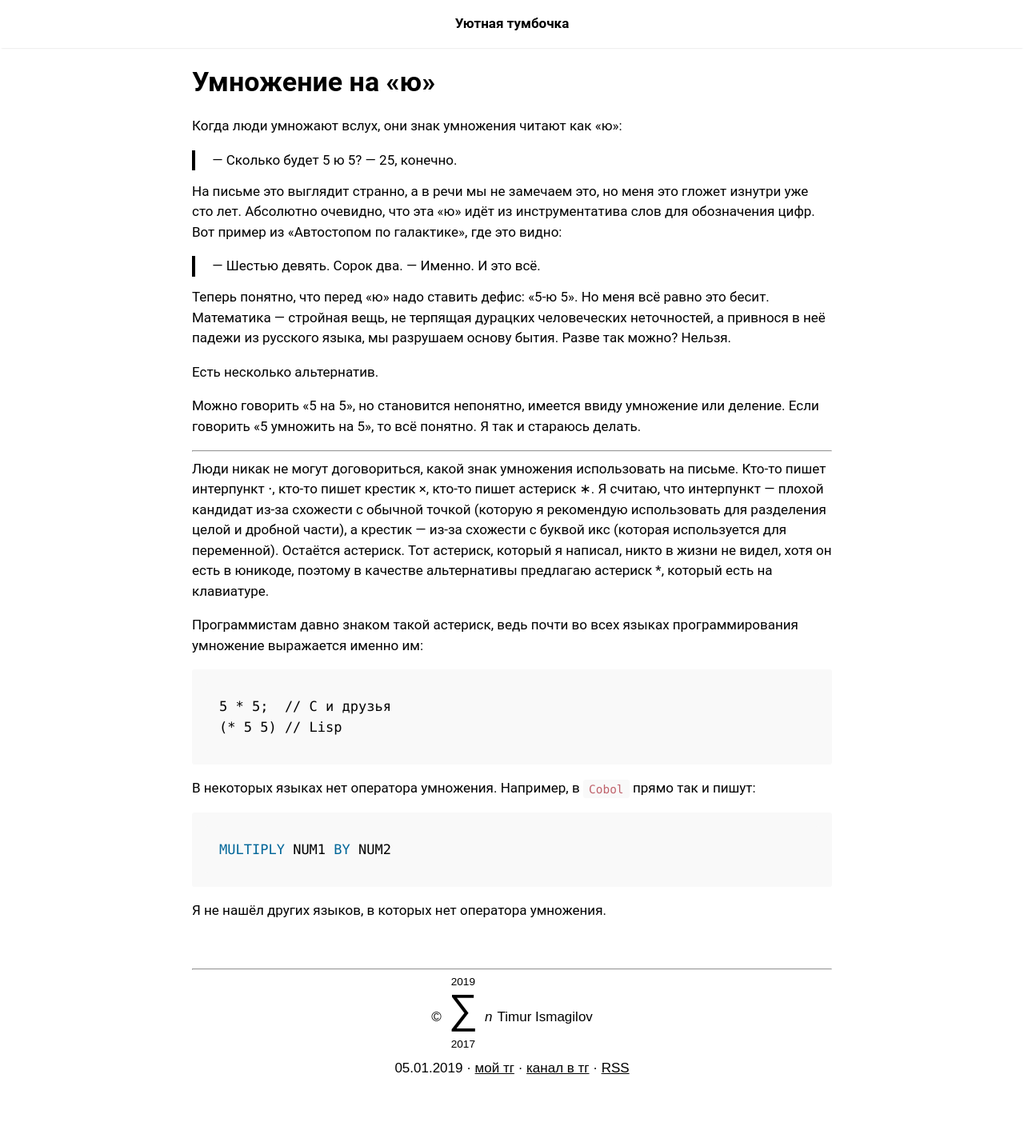
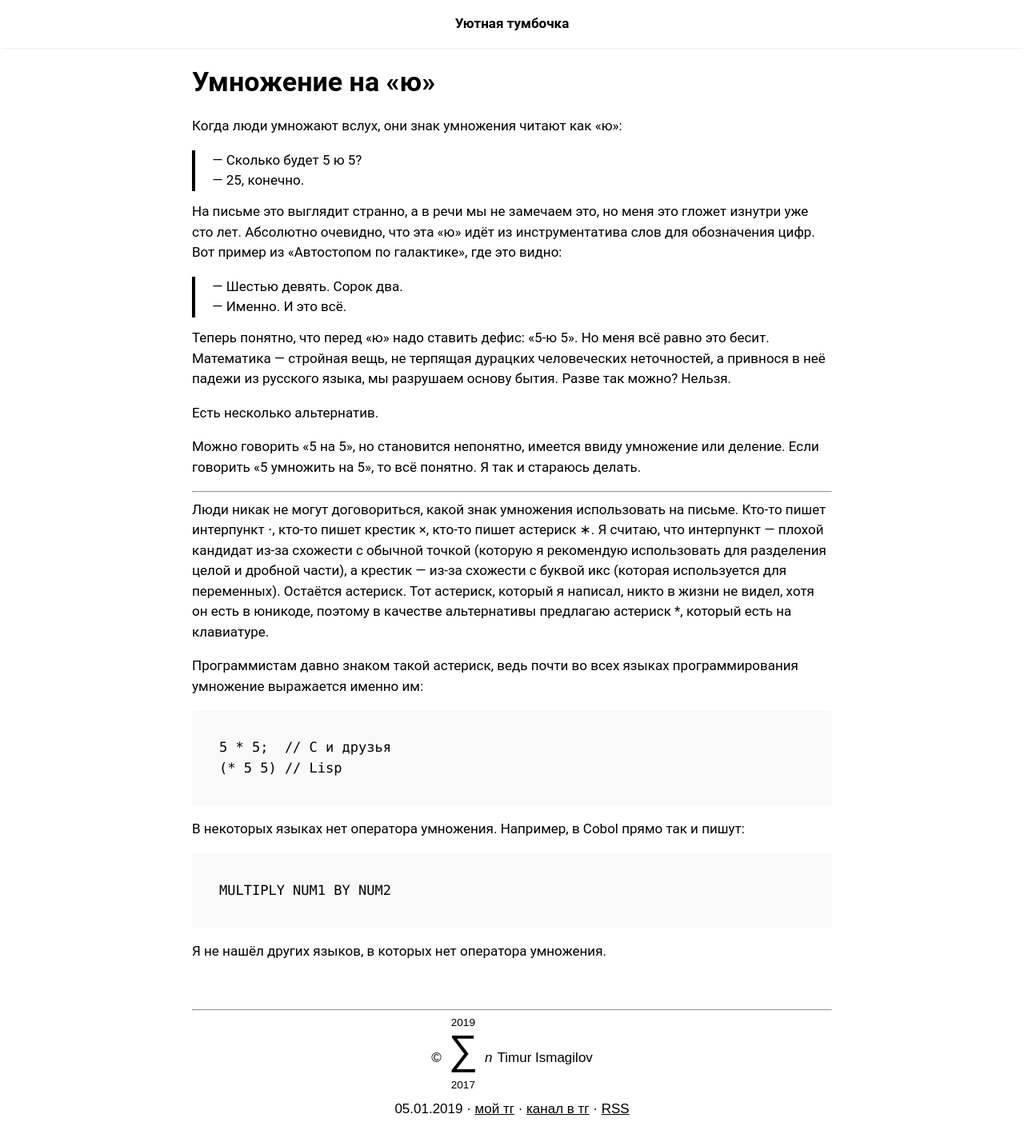
Before and after one commit to bouncepaw/bouncepaw.github.io, a Jekyll site: the page built from _posts/2019-01-05-multiplication.md, in a window 1280 px wide. Shown: the whole page at 80% size. Built offline with Jekyll 4.4.1, drawn with Linux system fonts in a browser that asks for light colours; before the commit the page ends 1382 px from its top, so only the background shows below that.

Commit message:
Multiplication

````diff
--- a/_posts/2019-01-05-multiplication.md
+++ b/_posts/2019-01-05-multiplication.md
@@ -9,7 +9,7 @@ excerpt: "В русском языке, в устной речи, люди дл
 # Умножение на «ю»
 Когда люди умножают вслух, они знак умножения читают как «ю»:
 
-> — Сколько будет 5 ю 5?
+> — Сколько будет 5 ю 5?<br>
 > — 25, конечно.
 
 На письме это выглядит странно, а в речи мы не замечаем это, но меня это гложет
@@ -17,7 +17,7 @@ excerpt: "В русском языке, в устной речи, люди дл
 слов для обозначения цифр. Вот пример из «Автостопом по галактике», где это
 видно:
 
-> — Шестью девять. Сорок два.
+> — Шестью девять. Сорок два.<br>
 > — Именно. И это всё. <!-- classic -->
 
 Теперь понятно, что перед «ю» надо ставить дефис: «5-ю 5». Но меня всё равно это
@@ -37,7 +37,7 @@ excerpt: "В русском языке, в устной речи, люди дл
 Кто-то пишет интерпункт ⋅, кто-то пишет крестик ×, кто-то пишет астериск ∗. Я
 считаю, что интерпункт — плохой кандидат из-за схожести с обычной точкой
 (которую я рекомендую использовать для разделения целой и дробной части), а
-крестик — из-за схожести с буквой икс (которая используется для переменной).
+крестик — из-за схожести с буквой икс (которая используется для переменных).
 Остаётся астериск. Тот астериск, который я написал, никто в жизни не видел, хотя
 он есть в юникоде, поэтому в качестве альтернативы предлагаю астериск *, который
 есть на клавиатуре.
@@ -50,10 +50,10 @@ excerpt: "В русском языке, в устной речи, люди дл
 (* 5 5) // Lisp
 ```
 
-В некоторых языках нет оператора умножения. Например, в `Cobol` прямо так и
+В некоторых языках нет оператора умножения. Например, в Cobol прямо так и
 пишут:
 
-```cobol
+```
 MULTIPLY NUM1 BY NUM2
 ```
 
````
